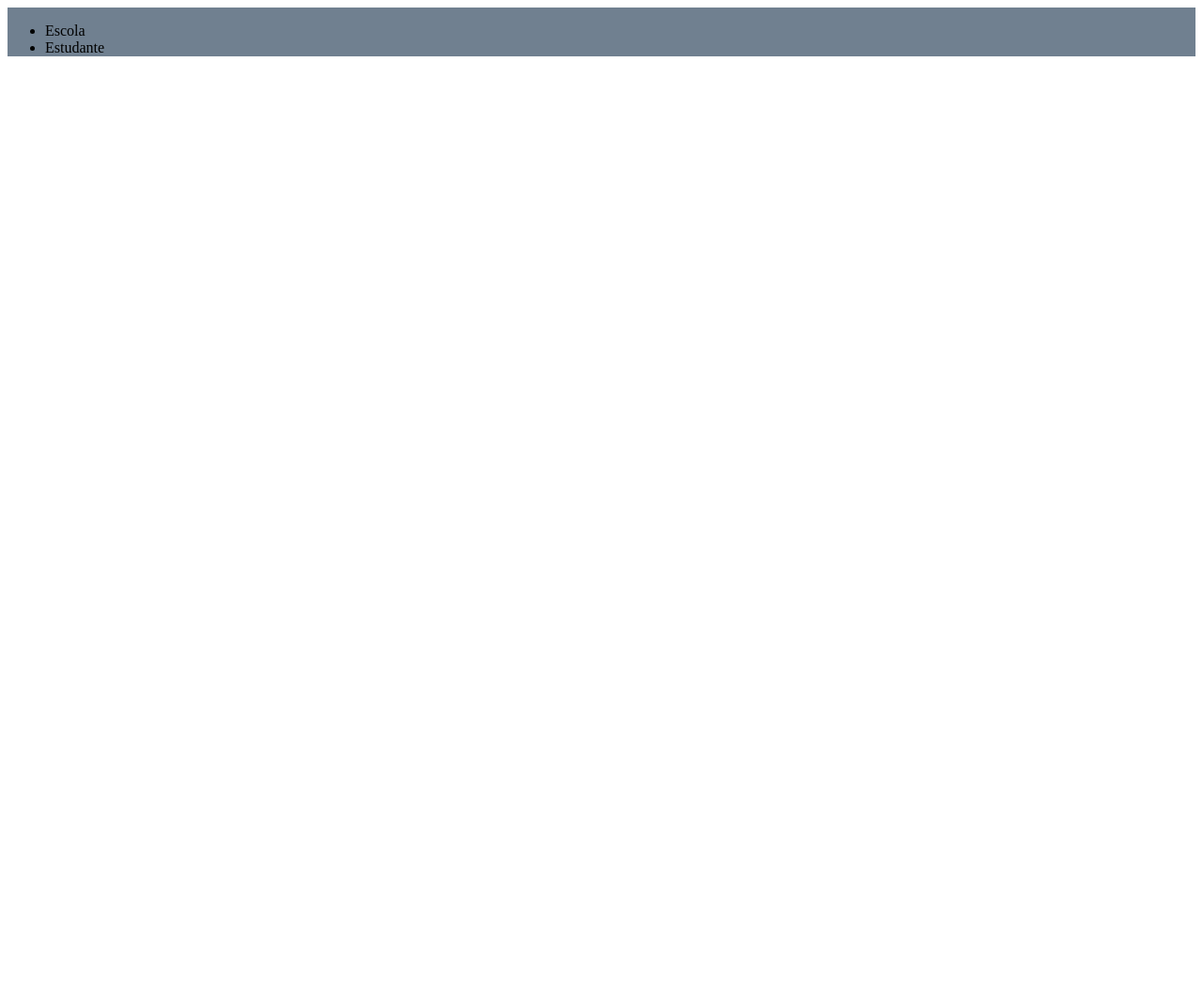
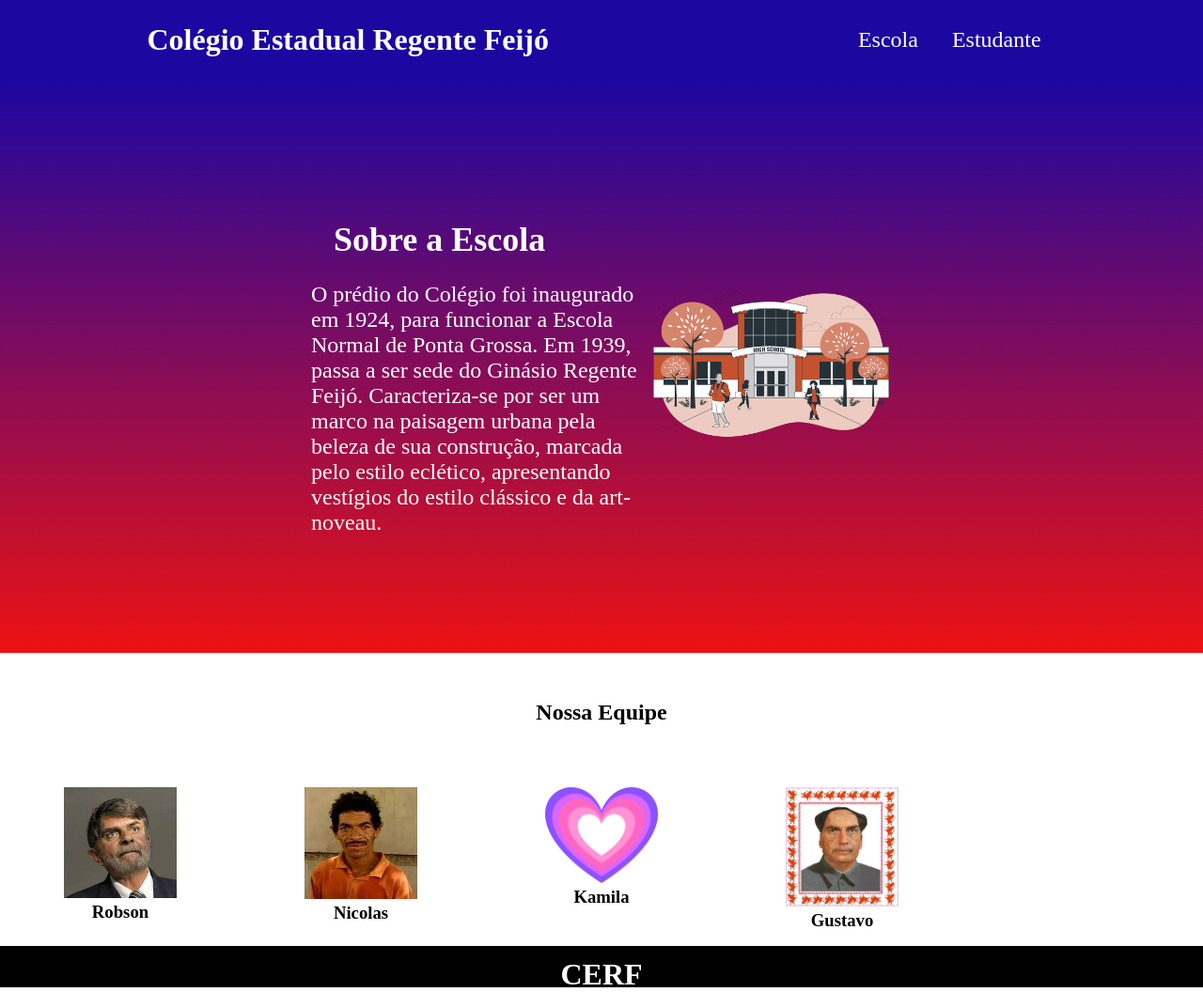
Before and after one commit to klzRob/trabalho-2L, a plain HTML site: page index.html in a window 1280 px wide. Shown: the whole page at 94% size. Before the commit the page ends 800 px from the top, so only its background shows below. Drawn offline with Linux system fonts and the light colour scheme.

Commit message:
site finalizado

```diff
--- a/index.html
+++ b/index.html
@@ -1,19 +1,49 @@
+<!DOCTYPE html>
 <html lang="en">
 <head>
     <meta charset="UTF-8">
-    <meta http-equiv="X-UA-Compatible" content="IE=edge">
     <meta name="viewport" content="width=device-width, initial-scale=1.0">
-    <title>CERF</title>
+    <title>Colégio Estadual Regente Feijó</title>
     <link rel="stylesheet" href="style.css">
 </head>
 <body>
-    <header class="cabeçalho">
-        <img class="img" src="" alt="">
+    <header class="cabecalho">
+        <h1 class="imagem">Colégio Estadual Regente Feijó</h1>
         <ul class="lista">
-            <li class="lista item">Escola</li>
-            <li class="lista item">Estudante</li>
+            <li class="lista-item">Escola</li>
+            <li class="lista-item">Estudante</li>
         </ul>
     </header>
-
+    <section class="escola">
+        <div class="escola-div">
+            <h2 class="escolatt">Sobre a Escola</h2>
+            <p class="texto1">O prédio do Colégio foi inaugurado em 1924, para funcionar a Escola Normal de Ponta Grossa. Em 1939, passa a ser sede do Ginásio Regente Feijó. Caracteriza-se por ser um marco na paisagem urbana pela beleza de sua construção, marcada pelo estilo eclético, apresentando vestígios do estilo clássico e da art-noveau.</p>
+        </div>
+        <img class="img-escola" src="img/High School-bro (1).png" alt="escola">
+    </section>
+    <section class="estudante">
+        <h2 class="estudante-titulo">Nossa Equipe</h2>
+        <div class="todos">
+        <div class="estudante-div">
+        <img class="imgest" src="img/bolsolula.jpg" alt="foto">
+             <h3 class="estudante-nome">Robson</h3>
+        </div>
+        <div class="estudante-div">
+        <img class="imgest" src="img/galo.jpg" alt="foto">
+             <h3 class="estudante-nome">Nicolas</h3>
+        </div>
+        <div class="estudante-div">
+        <img class="imgest" src="img/coracao.png" alt="foto">
+            <h3 class="estudante-nome">Kamila</h3>
+        </div>
+         <div class="estudante-div">
+        <img class="imgest" src="img/bolsotse.jpg" alt="foto">
+            <h3 class="estudante-nome">Gustavo</h3>
+         </div>
+    </div>
+    </section>
+    <footer class="rodape">
+        <h1 class="tituloroda">CERF</h1>
+    </footer>
 </body>
 </html>
--- a/style.css
+++ b/style.css
@@ -1,3 +1,76 @@
-.cabeçalho{
-    background-color: slategray;
+*{
+    margin: 0;
+    padding: 0;
 }
+
+.cabecalho {
+    background-color: #1C07A1;;
+    color: white;
+    display: flex;
+    justify-content: space-around;
+    align-items: center;
+    padding: 24px 0;
+}
+
+.imagem{
+    text-align: center;
+    font: 70;
+}
+
+.lista-item{
+    display: inline-block;
+    margin: 0 16px;
+    font-size: 24px;
+}
+
+.img-escola{
+    width: 25%;
+}
+
+.escola{
+    background-image: linear-gradient(#1C07A1, #ED1212);
+    color: white;
+    display: flex;
+    justify-content: center;
+    align-items: center;
+    padding: 125px;
+    font-size: 24px;
+}
+
+.escola-div{
+    width: 35%;
+}
+
+.escolatt{
+    padding: 24px;
+}
+
+.imgest{
+    width: 120px;
+}
+
+.estudante-div{
+    text-align: center;
+    padding: 16px 0;
+}
+
+.estudante-titulo{
+    text-align: center;
+    padding: 50px;
+}
+
+.todos{
+    display: grid;
+    grid-template-columns: 20% 20% 20% 20% 20%;
+}
+
+.rodape{
+    background-color: black;
+    color: white;
+    text-align: center;
+}
+
+.tituloroda{
+    height: 20px;
+    padding: 12px;
+}
```
Also changed, not shown: img/High School-bro (1).png (added), img/bolsolula.jpg (added), img/bolsotse.jpg (added), img/coracao.png (added), img/galo.jpg (added), 1 other file.
